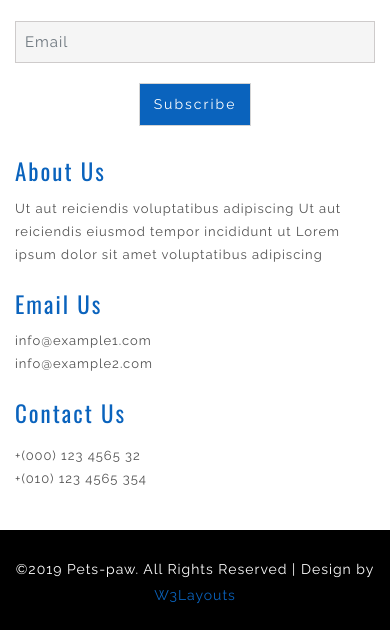
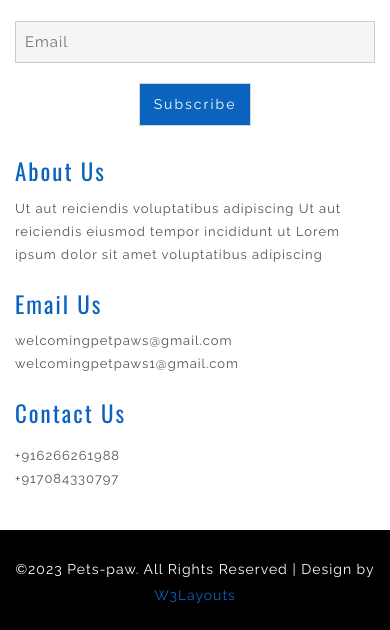
Before and after one commit to utkarshpandey1610/epicsproject, a plain HTML site: page contact.html in a window 390 px wide. Shown: the part 1521-2151 px from the top of the page. Drawn offline with nearby package versions, Linux system fonts and the light colour scheme.

Commit message:
Update contact.html
in this commit i have change the phone number and email address as per your requested

```diff
--- a/contact.html
+++ b/contact.html
@@ -1,9 +1,4 @@
-<!--A Design by W3layouts
-  Author: W3layout
-  Author URL: http://w3layouts.com
-  License: Creative Commons Attribution 3.0 Unported
-  License URL: http://creativecommons.org/licenses/by/3.0/
-  -->
+
 <!DOCTYPE html>
 <html lang="zxx">
   <head>
@@ -184,15 +179,15 @@
             <div class="col-lg-3 col-md-3 wthree-left-right">
               <h4>Email Us</h4>
               <div class="bottom-para ">
-                <p><a href="mailto:info@example.com">info@example1.com</a>
-                  <br><a href="mailto:info@example.com">info@example2.com</a>
+                <p><a href="welcomingpetpaws@gmail.com">welcomingpetpaws@gmail.com</a>
+                  <br><a href="welcomingpetpaws1@gmail.com">welcomingpetpaws1@gmail.com</a>
                 </p>
               </div>
             </div>
             <div class="wthree-left-right col-lg-3 col-md-3">
               <h4 class="pb-lg-3 pb-3">Contact Us</h4>
               <div class="bottom-para ">
-                <p>+(000) 123 4565 32 <br>+(010) 123 4565 354</p>
+                <p>+916266261988 <br>+917084330797</p>
               </div>
             </div>
           </div>
@@ -201,7 +196,7 @@
     </section>
     <footer>
       <div class="footer-bottom py-lg-4 py-3 text-center">
-        <p>©2019 Pets-paw. All Rights Reserved | Design by <a href="http://www.W3Layouts.com" target="_blank">W3Layouts</a></p>
+        <p>©2023 Pets-paw. All Rights Reserved | Design by <a href="http://www.W3Layouts.com" target="_blank">W3Layouts</a></p>
         <div class="icons text-center mt-3">
           <ul>
             <li><div class="footer-bg "><a href="#"><span class="fa fa-facebook"></span></a></div></li>
```
